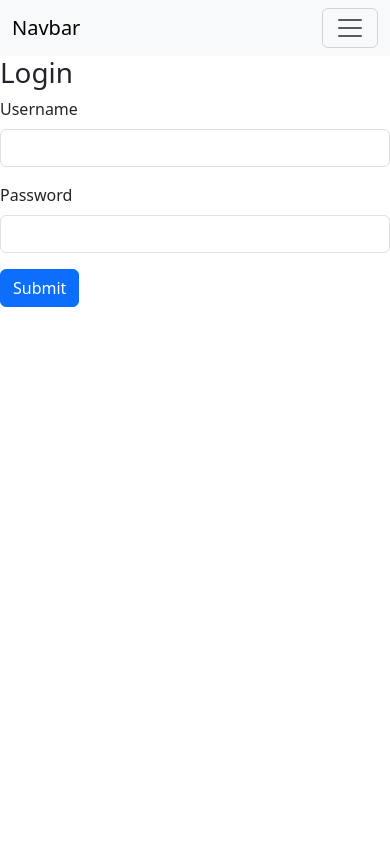
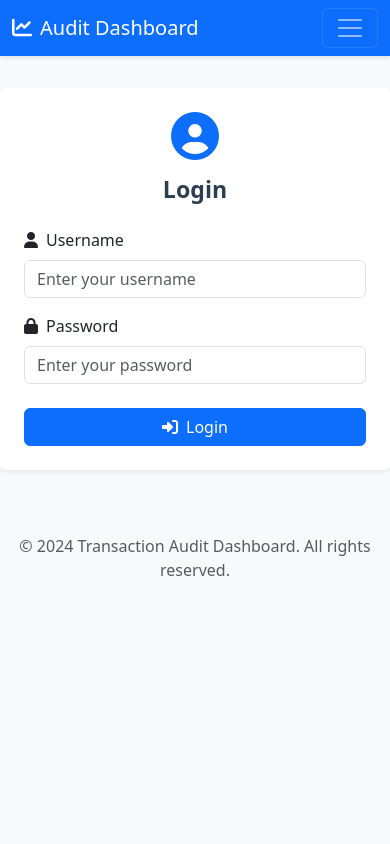
Before and after one commit to TharHtet236401/auditDashboard, a Django app: page / in a window 390 px wide. Run offline with Django 5.2, Linux system fonts and the light colour scheme; some libraries are stand-ins or nearby versions.

Commit message:
Enhance UI with responsive design and improved styling
- Update base.html with custom CSS and responsive layout
- Add Font Awesome icons to improve visual hierarchy
- Refactor home, login, and navigation templates with modern Bootstrap styling
- Improve overall user interface with consistent design and better user experience

```diff
--- a/auditApp/templates/base.html
+++ b/auditApp/templates/base.html
@@ -3,24 +3,68 @@
   <head>
     <meta charset="utf-8">
     <meta name="viewport" content="width=device-width, initial-scale=1">
-    <title>Bootstrap demo</title>
-    <link href="https://cdn.jsdelivr.net/npm/bootstrap@5.3.3/dist/css/bootstrap.min.css" rel="stylesheet" integrity="sha384-QWTKZyjpPEjISv5WaRU9OFeRpok6YctnYmDr5pNlyT2bRjXh0JMhjY6hW+ALEwIH" crossorigin="anonymous">
+    <title>Transaction Audit Dashboard</title>
+    <link href="https://cdn.jsdelivr.net/npm/bootstrap@5.3.3/dist/css/bootstrap.min.css" rel="stylesheet">
+    <link rel="stylesheet" href="https://cdnjs.cloudflare.com/ajax/libs/font-awesome/6.5.1/css/all.min.css">
     <script src="https://unpkg.com/htmx.org@1.9.5"></script>
+    <style>
+      body {
+        background-color: #f8f9fa;
+        min-height: 100vh;
+      }
+      .main-content {
+        padding: 2rem 0;
+      }
+      .card {
+        box-shadow: 0 0.125rem 0.25rem rgba(0, 0, 0, 0.075);
+        border: none;
+        margin-bottom: 1rem;
+      }
+      .navbar {
+        box-shadow: 0 2px 4px rgba(0, 0, 0, 0.1);
+      }
+      .alert {
+        margin-bottom: 0;
+        border: none;
+        border-radius: 0;
+      }
+      .table {
+        background-color: white;
+        border-radius: 8px;
+        overflow: hidden;
+      }
+      .page-header {
+        color: #2c3e50;
+        margin-bottom: 1.5rem;
+        font-weight: 600;
+      }
+    </style>
   </head>
   <body>
+    {% include 'partials/nav.html' %}
 
-    {% include 'partials/nav.html' %}
     {% if messages %}
-    <div class="container mt-3">
+    <div class="message-container">
         {% for message in messages %}
-        <div class="alert alert-{{ message.tags }}">
+        <div class="alert alert-{{ message.tags }} alert-dismissible fade show" role="alert">
             {{ message }}
+            <button type="button" class="btn-close" data-bs-dismiss="alert" aria-label="Close"></button>
         </div>
         {% endfor %}
     </div>
     {% endif %}
-    {% block content %}
-    {% endblock %}
-    <script src="https://cdn.jsdelivr.net/npm/bootstrap@5.3.3/dist/js/bootstrap.bundle.min.js" integrity="sha384-YvpcrYf0tY3lHB60NNkmXc5s9fDVZLESaAA55NDzOxhy9GkcIdslK1eN7N6jIeHz" crossorigin="anonymous"></script>
+
+    <div class="container main-content">
+        {% block content %}
+        {% endblock %}
+    </div>
+
+    <footer class="footer mt-auto py-3 bg-light">
+        <div class="container text-center">
+            <span class="text-muted">© 2024 Transaction Audit Dashboard. All rights reserved.</span>
+        </div>
+    </footer>
+
+    <script src="https://cdn.jsdelivr.net/npm/bootstrap@5.3.3/dist/js/bootstrap.bundle.min.js"></script>
   </body>
 </html>
--- a/auditApp/templates/login.html
+++ b/auditApp/templates/login.html
@@ -1,19 +1,38 @@
 {% extends 'base.html' %}
 
 {% block content %}
-<h1>Login</h1>
-<form method="post" action="{% url 'login' %}">
-    {% csrf_token %}
-    <div class="mb-3">
-      <label for="username" class="form-label">Username</label>
-      <input type="text" class="form-control" id="username" name="username">
-
+<div class="row justify-content-center">
+    <div class="col-md-6 col-lg-4">
+        <div class="card shadow-sm">
+            <div class="card-body p-4">
+                <div class="text-center mb-4">
+                    <i class="fas fa-user-circle fa-3x text-primary mb-3"></i>
+                    <h3 class="page-header">Login</h3>
+                </div>
+                <form method="post" action="{% url 'login' %}">
+                    {% csrf_token %}
+                    <div class="mb-3">
+                        <label for="username" class="form-label">
+                            <i class="fas fa-user me-2"></i>Username
+                        </label>
+                        <input type="text" class="form-control" id="username" name="username"
+                               placeholder="Enter your username" required>
+                    </div>
+                    <div class="mb-4">
+                        <label for="password" class="form-label">
+                            <i class="fas fa-lock me-2"></i>Password
+                        </label>
+                        <input type="password" class="form-control" id="password" name="password"
+                               placeholder="Enter your password" required>
+                    </div>
+                    <div class="d-grid">
+                        <button type="submit" class="btn btn-primary">
+                            <i class="fas fa-sign-in-alt me-2"></i>Login
+                        </button>
+                    </div>
+                </form>
+            </div>
+        </div>
     </div>
-    <div class="mb-3">
-      <label for="password" class="form-label">Password</label>
-      <input type="password" class="form-control" id="password" name="password">
-    </div>
-
-    <button type="submit" class="btn btn-primary">Submit</button>
-  </form>
+</div>
 {% endblock %}
--- a/auditApp/templates/partials/nav.html
+++ b/auditApp/templates/partials/nav.html
@@ -1,19 +1,36 @@
-<nav class="navbar navbar-expand-lg bg-body-tertiary">
-    <div class="container-fluid">
-      <a class="navbar-brand" href="#">Navbar</a>
-      <button class="navbar-toggler" type="button" data-bs-toggle="collapse" data-bs-target="#navbarNav" aria-controls="navbarNav" aria-expanded="false" aria-label="Toggle navigation">
+<nav class="navbar navbar-expand-lg navbar-dark bg-primary">
+    <div class="container">
+        <a class="navbar-brand" href="{% url 'home' %}">
+            <i class="fas fa-chart-line me-2"></i>Audit Dashboard
+        </a>
+        <button class="navbar-toggler" type="button" data-bs-toggle="collapse" data-bs-target="#navbarNav"
+                aria-controls="navbarNav" aria-expanded="false" aria-label="Toggle navigation">
             <span class="navbar-toggler-icon"></span>
         </button>
         <div class="collapse navbar-collapse" id="navbarNav">
-        <ul class="navbar-nav">
+            <ul class="navbar-nav ms-auto">
                 {% if not user.is_authenticated %}
                 <li class="nav-item">
-            <a class="nav-link active" aria-current="page" href="#">Register</a>
+                    <a class="nav-link" href="{% url 'login' %}">
+                        <i class="fas fa-sign-in-alt me-1"></i>Login
+                    </a>
+                </li>
+                <li class="nav-item">
+                    <a class="nav-link" href="#">
+                        <i class="fas fa-user-plus me-1"></i>Register
+                    </a>
                 </li>
                 {% endif %}
                 {% if user.is_authenticated %}
                 <li class="nav-item">
-            <a class="nav-link active" aria-current="page" href="{% url 'logout' %}">Logout</a>
+                    <span class="nav-link text-light">
+                        <i class="fas fa-user me-1"></i>Welcome, {{ user.username }}
+                    </span>
+                </li>
+                <li class="nav-item">
+                    <a class="nav-link" href="{% url 'logout' %}">
+                        <i class="fas fa-sign-out-alt me-1"></i>Logout
+                    </a>
                 </li>
                 {% endif %}
             </ul>
```
Also changed, not shown: auditApp/templates/home.html (+25 -3 lines), db.sqlite3. Lines whose indentation alone changed are shown as unchanged.
